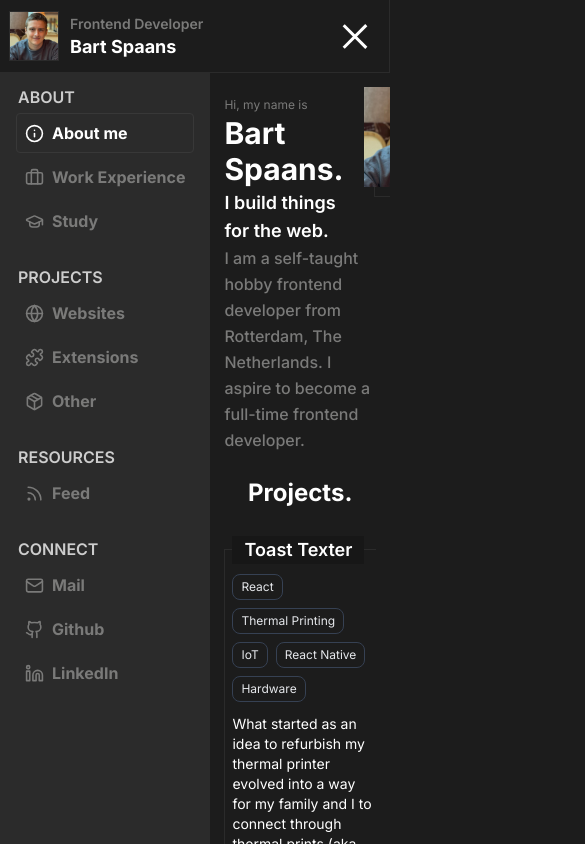
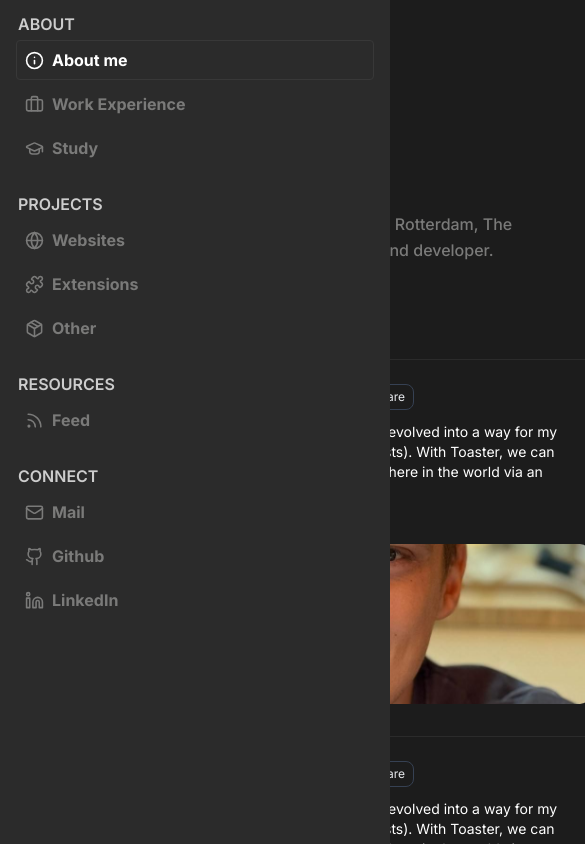
Before and after one commit to spaansba/Portfolio, a Next.js app: page /about in a window 390 px wide. Both pictures are taken after a click on the button 355 px from the left and 36 px from the top of the page. Shown: the top 844 px of the page, 585 px wide, since content can reach past the window. Built offline with nearby package versions, Linux system fonts and the light colour scheme.

Commit message:
fixed responsiveness issues

```diff
--- a/src/app/_components/MainWrapper.tsx
+++ b/src/app/_components/MainWrapper.tsx
@@ -5,17 +5,52 @@ import DesktopNavigation from "./Navigation/DesktopNavigation/DesktopNavigation"
 import useIsMobileDevice from "@/hooks/useIsMobileDevice"
 import MobileNavigation from "./Navigation/MobileNavigation/MobileNavigation"
 
+import {
+  SIDEBAR_OPEN_WIDTH,
+  SIDEBAR_CLOSED_WIDTH,
+} from "./Navigation/DesktopNavigation/DesktopNavigation"
+import { useIsDesktopSidebarOpen } from "@/stores/DesktopSidebarStore"
+import { useIsMobileSidebarOpen } from "@/stores/MobileSidebarStore"
+
 function MainWrapper({ children }: { children: React.ReactNode }) {
   const isMobile = useIsMobileDevice()
+  const isDesktopSidebarOpen = useIsDesktopSidebarOpen()
+  const isMobileSidebarOpen = useIsMobileSidebarOpen()
   return (
-    <div className="flex flex-col">
-      <div className="fixed top-0 left-0 right-0 z-10 bg-SecondaryGray">
-        <Header />
-      </div>
-      {isMobile != undefined && ( // to avoid flickering we only show when isMobile is not undefined (this happends in ssr)
-        <div className="mt-[73px] flex flex-row">
-          <div className="h-screen">{isMobile ? <MobileNavigation /> : <DesktopNavigation />}</div>
-          <div className="flex-1 overflow-y-auto">{children}</div>
+    <div className="flex flex-col min-h-screen">
+      {isMobileSidebarOpen && isMobile ? (
+        <></>
+      ) : (
+        <div className="fixed top-0 left-0 z-[30] w-screen bg-SecondaryGray">
+          <Header />
+        </div>
+      )}
+      {isMobile != undefined && (
+        <div className="flex flex-row pt-[73px]">
+          {!isMobile && (
+            <div className="fixed top-[73px] left-0 bottom-0">
+              <DesktopNavigation />
+            </div>
+          )}
+          <div
+            className="flex-1 transition-all duration-400 ease-in-out"
+            style={{
+              marginLeft: !isMobile
+                ? isDesktopSidebarOpen
+                  ? SIDEBAR_OPEN_WIDTH
+                  : SIDEBAR_CLOSED_WIDTH
+                : "0",
+            }}
+          >
+            {children}
+          </div>
+          {isMobile && isMobileSidebarOpen ? (
+            <div className={`fixed inset-0 top-0 bg-TertiaryGray z-40`}>
+              <MobileNavigation />
+            </div>
+          ) : (
+            <></>
+          )}
         </div>
       )}
     </div>
--- a/src/app/_components/Navigation/DesktopNavigation/DesktopNavigation.tsx
+++ b/src/app/_components/Navigation/DesktopNavigation/DesktopNavigation.tsx
@@ -15,11 +15,11 @@ function DesktopNavigation() {
         <motion.div
           layout
           initial={false}
-          className={`flex flex-col bg-SecondaryGray `}
+          className={`flex flex-col bg-SecondaryGray h-[calc(100vh-73px)]`}
           animate={{ width: isSidebarOpen ? SIDEBAR_OPEN_WIDTH : SIDEBAR_CLOSED_WIDTH }}
           transition={{ duration: 0.4, ease: "easeInOut" }}
         >
-          <div className="ml-[10px] overflow-x-hidden scrollbar-hide">
+          <div className="ml-[10px] overflow-x-hidden scrollbar-hide h-full">
             <Navigation />
           </div>
         </motion.div>
--- a/src/app/_components/Navigation/MobileNavigation/MobileNavigation.tsx
+++ b/src/app/_components/Navigation/MobileNavigation/MobileNavigation.tsx
@@ -12,11 +12,9 @@ function MobileNavigation() {
   }
 
   return (
-    <div className=" w-full h-full bg-TertiaryGray z-[20000]">
-      <nav className="h-full flex flex-col px-4">
-        <Navigation />
-      </nav>
-    </div>
+    <nav className="h-full flex flex-col px-4">
+      <Navigation />
+    </nav>
   )
 }
 
--- a/src/app/layout.tsx
+++ b/src/app/layout.tsx
@@ -20,7 +20,7 @@ export default function RootLayout({
 }>) {
   return (
     <html lang="en">
-      <body className={`${inter.variable} antialiased bg-SecondaryGray overflow-hidden`}>
+      <body className={`${inter.variable} antialiased bg-SecondaryGray`}>
         <MainWrapper> {children} </MainWrapper>
       </body>
     </html>
```
